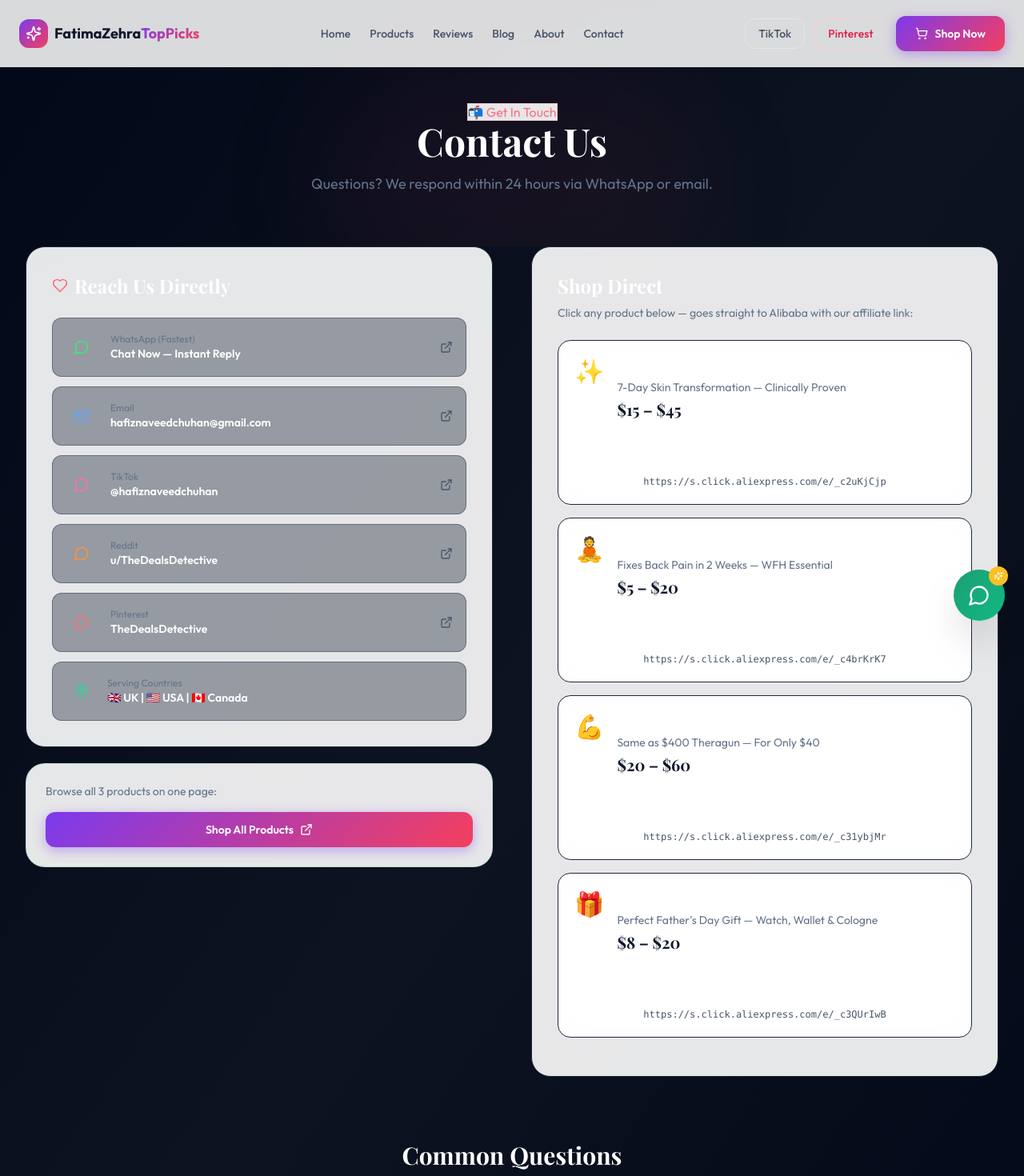
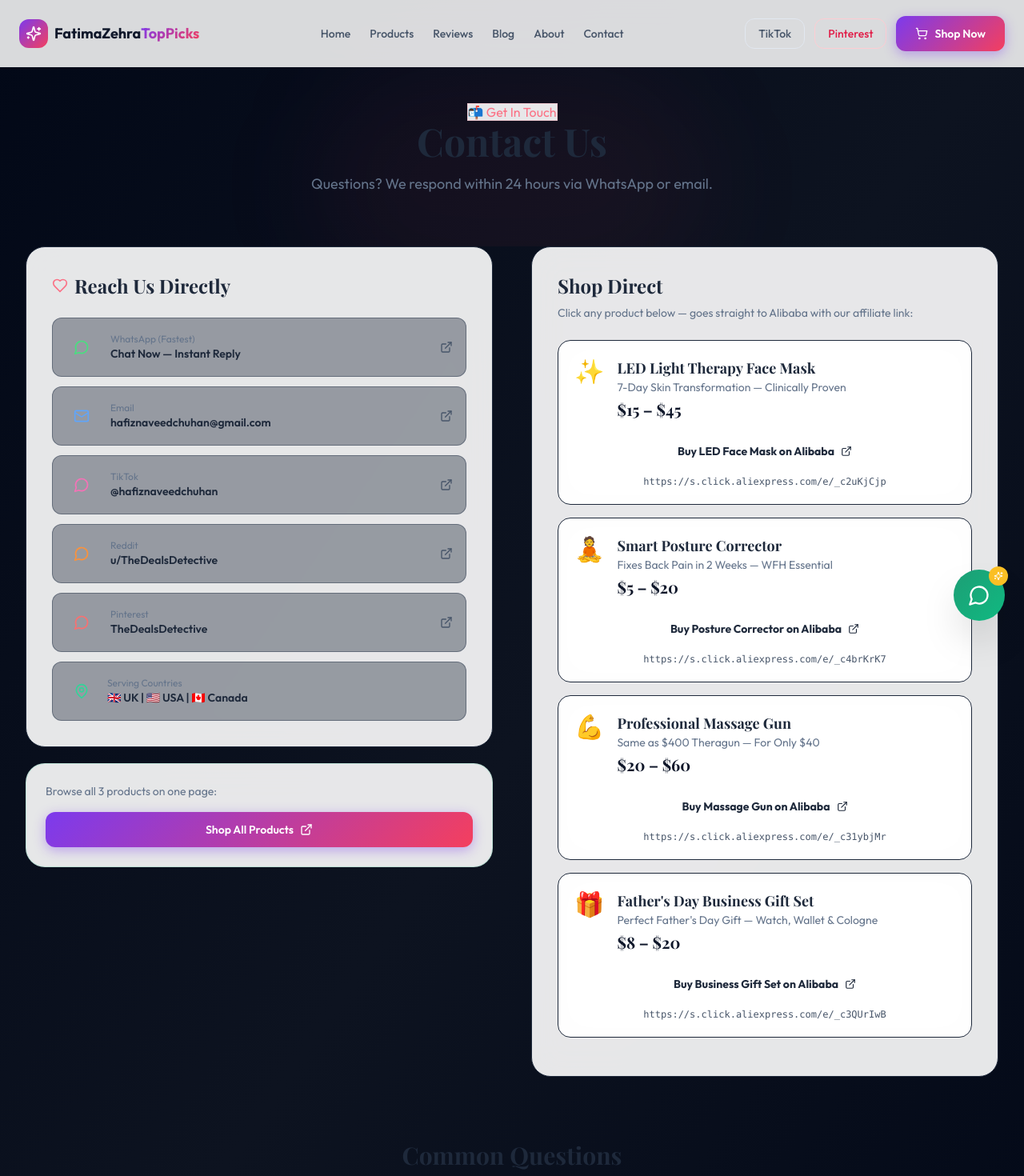
Before and after one commit to hafiznaveedchuhan-ctrl/aliexpress-toppicks, a Next.js app: page /contact in a window 1280 px wide. Shown: the top 1470 px of the page at 80% size. Built offline with nearby package versions, Linux system fonts and the light colour scheme; a web font is replaced by a local one.

Commit message:
fix: dark text on light bg in page.tsx

```diff
--- a/src/app/contact/page.tsx
+++ b/src/app/contact/page.tsx
@@ -9,11 +9,11 @@
         <div className="absolute top-20 left-1/2 -translate-x-1/2 w-[500px] h-[300px] bg-rose-500/5 rounded-full blur-3xl" />
         <div className="relative max-w-4xl mx-auto px-8">
           <span className="badge-pill glass border border-rose-500/20 text-rose-400 mb-4">📬 Get In Touch</span>
-          <h1 className="font-playfair text-5xl font-bold text-white mb-4">
+          <h1 className="font-playfair text-5xl font-bold text-slate-800 mb-4">
             Contact <span className="shimmer-gold">Us</span>
           </h1>
           <div className="divider divider-rose mx-auto mb-4" />
-          <p className="font-outfit text-slate-400 text-lg">Questions? We respond within 24 hours via WhatsApp or email.</p>
+          <p className="font-outfit text-slate-500 text-lg">Questions? We respond within 24 hours via WhatsApp or email.</p>
         </div>
       </section>
 
@@ -23,7 +23,7 @@
           {/* Contact info */}
           <div className="space-y-5">
             <div className="glass rounded-3xl p-8 border border-slate-800 hover-lift hover-glow-green transition-all">
-              <h2 className="font-playfair text-2xl font-bold text-white mb-6 flex items-center gap-2">
+              <h2 className="font-playfair text-2xl font-bold text-slate-800 mb-6 flex items-center gap-2">
                 <Heart className="w-5 h-5 text-rose-400" /> Reach Us Directly
               </h2>
               {[
@@ -40,9 +40,9 @@
                   </div>
                   <div>
                     <p className="font-outfit text-xs text-slate-500">{label}</p>
-                    <p className={`font-outfit text-sm font-semibold text-white group-hover:${color} transition-colors`}>{val}</p>
+                    <p className={`font-outfit text-sm font-semibold text-slate-800 group-hover:${color} transition-colors`}>{val}</p>
                   </div>
-                  <ExternalLink className="w-4 h-4 text-slate-600 group-hover:text-white ml-auto transition-colors" />
+                  <ExternalLink className="w-4 h-4 text-slate-600 group-hover:text-slate-800 ml-auto transition-colors" />
                 </a>
               ))}
 
@@ -52,16 +52,16 @@
                 </div>
                 <div>
                   <p className="font-outfit text-xs text-slate-500">Serving Countries</p>
-                  <p className="font-outfit text-sm font-semibold text-white">🇬🇧 UK | 🇺🇸 USA | 🇨🇦 Canada</p>
+                  <p className="font-outfit text-sm font-semibold text-slate-800">🇬🇧 UK | 🇺🇸 USA | 🇨🇦 Canada</p>
                 </div>
               </div>
             </div>
 
             {/* Linktree */}
             <div className="glass rounded-3xl p-6 border border-emerald-500/20 hover-lift hover-glow-green transition-all">
-              <p className="font-outfit text-sm text-slate-400 mb-4">Browse all 3 products on one page:</p>
+              <p className="font-outfit text-sm text-slate-500 mb-4">Browse all 3 products on one page:</p>
               <a href="/shop-now" target="_blank" rel="noopener noreferrer"
-                className="flex items-center justify-center gap-2 py-3 btn-primary rounded-xl text-white font-outfit font-semibold text-sm w-full">
+                className="flex items-center justify-center gap-2 py-3 btn-primary rounded-xl text-slate-800 font-outfit font-semibold text-sm w-full">
                 Shop All Products <ExternalLink className="w-4 h-4" />
               </a>
             </div>
@@ -70,8 +70,8 @@
           {/* Product Links */}
           <div className="space-y-5">
             <div className="glass rounded-3xl p-8 border border-slate-800">
-              <h2 className="font-playfair text-2xl font-bold text-white mb-2">Shop Direct</h2>
-              <p className="font-outfit text-sm text-slate-400 mb-6">Click any product below — goes straight to Alibaba with our affiliate link:</p>
+              <h2 className="font-playfair text-2xl font-bold text-slate-800 mb-2">Shop Direct</h2>
+              <p className="font-outfit text-sm text-slate-500 mb-6">Click any product below — goes straight to Alibaba with our affiliate link:</p>
 
               {products.map(p => {
                 const btnC = p.badgeColor === 'rose' ? 'btn-rose' : p.badgeColor === 'violet' ? 'btn-violet' : 'btn-amber'
@@ -81,13 +81,13 @@
                     <div className="flex items-start gap-4 mb-4">
                       <span className="text-3xl">{p.emoji}</span>
                       <div className="flex-1">
-                        <h3 className="font-playfair text-lg font-bold text-white">{p.name}</h3>
-                        <p className="font-outfit text-sm text-slate-400">{p.tagline}</p>
+                        <h3 className="font-playfair text-lg font-bold text-slate-800">{p.name}</h3>
+                        <p className="font-outfit text-sm text-slate-500">{p.tagline}</p>
                         <p className="font-playfair text-xl font-bold shimmer-gold mt-1">{p.price}</p>
                       </div>
                     </div>
                     <a href={p.affiliateLink} target="_blank" rel="noopener noreferrer"
-                      className={`${btnC} rounded-xl py-3 text-white font-outfit font-bold flex items-center justify-center gap-2 text-sm w-full`}>
+                      className={`${btnC} rounded-xl py-3 text-slate-800 font-outfit font-bold flex items-center justify-center gap-2 text-sm w-full`}>
                       Buy {p.shortName} on Alibaba <ExternalLink className="w-3.5 h-3.5" />
                     </a>
                     <p className="font-mono text-xs text-slate-600 mt-2 text-center truncate">{p.affiliateLink}</p>
@@ -100,7 +100,7 @@
 
         {/* FAQ */}
         <div className="mt-20">
-          <h2 className="font-playfair text-3xl font-bold text-white text-center mb-10">
+          <h2 className="font-playfair text-3xl font-bold text-slate-800 text-center mb-10">
             Common <span className="shimmer-green">Questions</span>
           </h2>
           <div className="grid grid-cols-1 md:grid-cols-2 gap-4 max-w-4xl mx-auto">
@@ -111,8 +111,8 @@
               { q:"Do you earn commission from these links?", a:"Yes — we earn a small commission at no extra cost to you. Your support helps us create more helpful content!" },
             ].map(({ q, a }) => (
               <div key={q} className="glass rounded-2xl p-6 border border-slate-800 hover-lift hover-glow-green transition-all group">
-                <h3 className="font-space text-base font-semibold text-white mb-2 group-hover:text-emerald-400 transition-colors">{q}</h3>
-                <p className="font-outfit text-sm text-slate-400 leading-relaxed">{a}</p>
+                <h3 className="font-space text-base font-semibold text-slate-800 mb-2 group-hover:text-emerald-400 transition-colors">{q}</h3>
+                <p className="font-outfit text-sm text-slate-500 leading-relaxed">{a}</p>
               </div>
             ))}
           </div>
```
